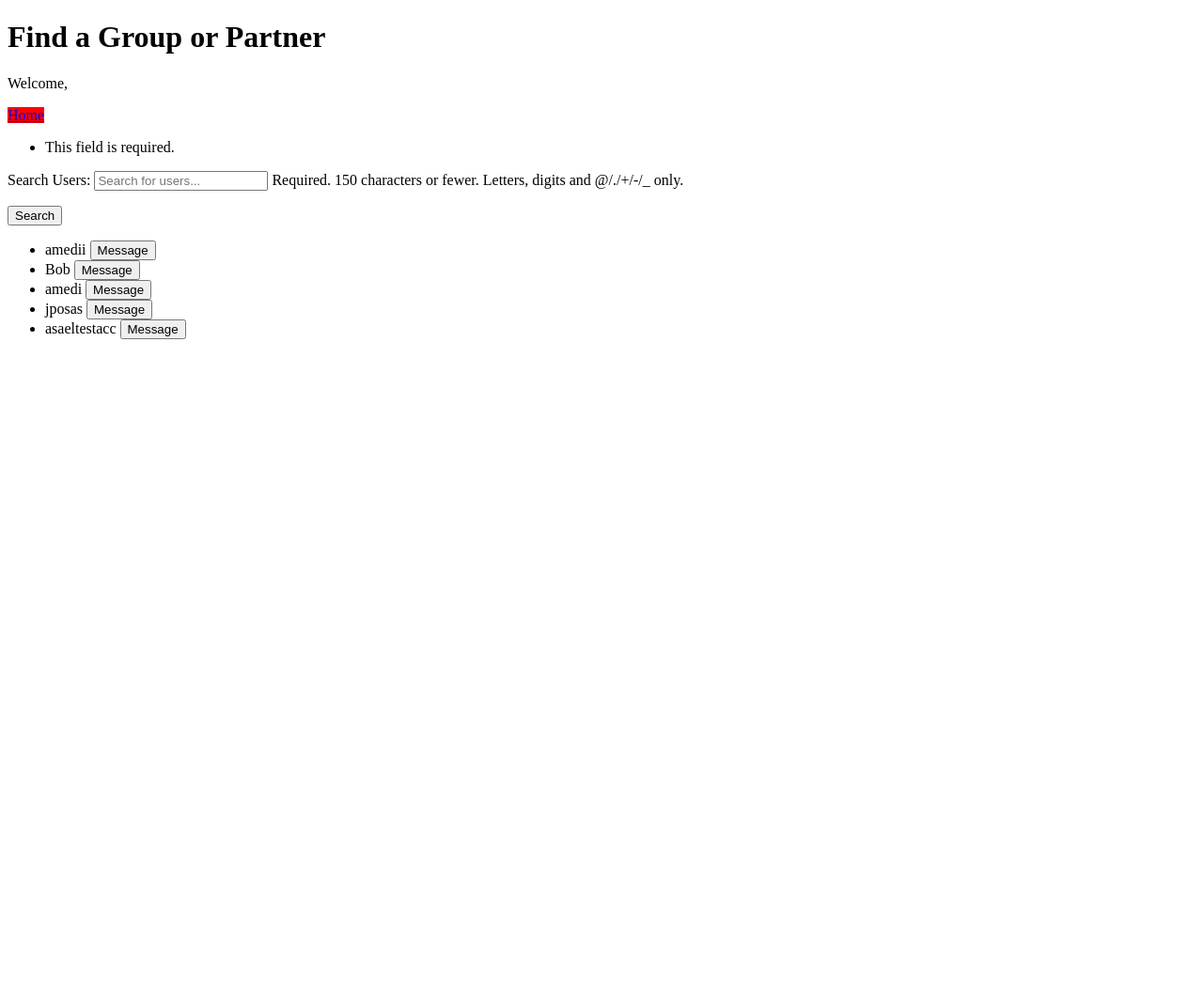
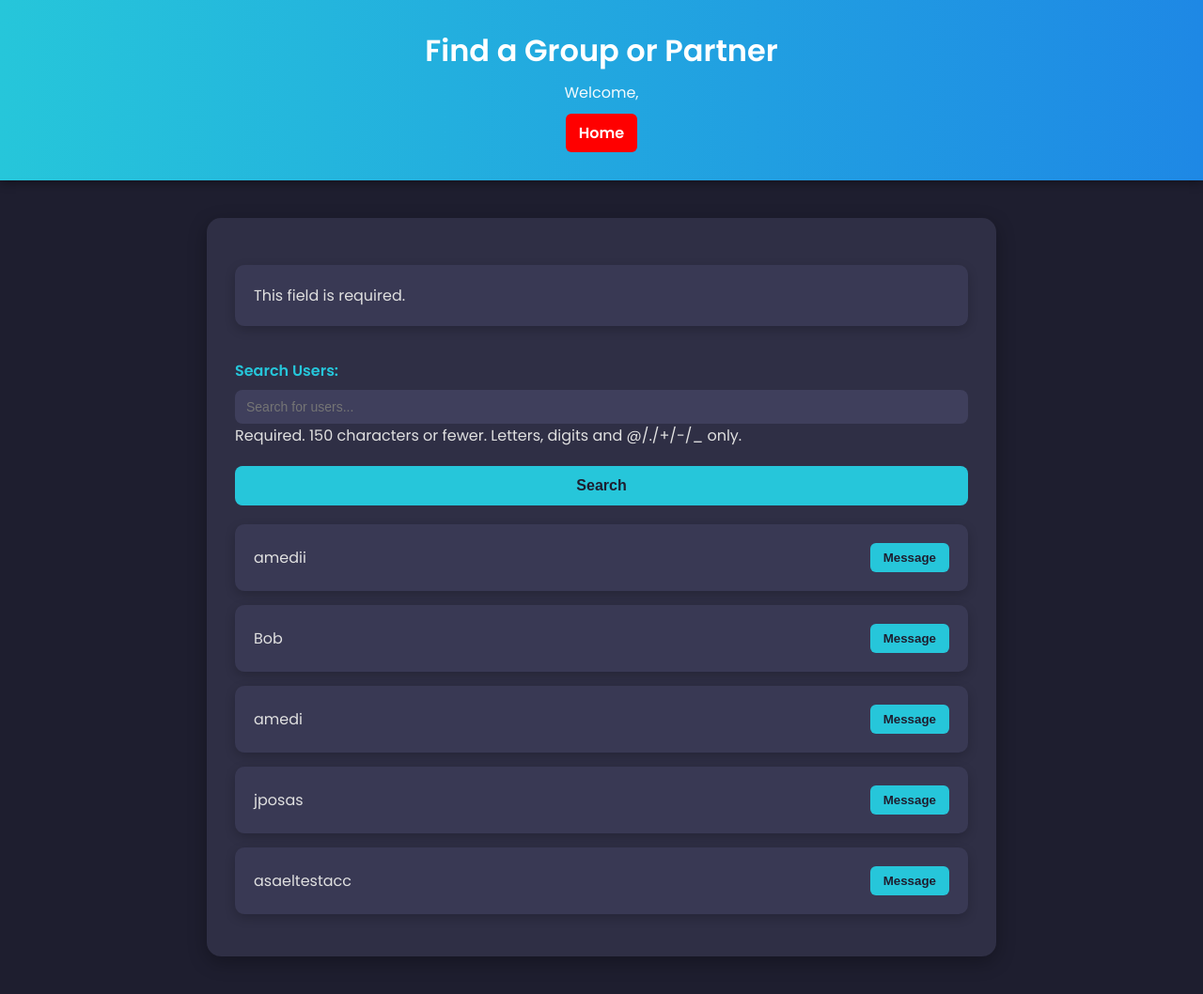
Before and after one commit to polan2wavii/HuddleEd, a Django app: page /find_partner/ in a window 1280 px wide. Shown: the whole page at 94% size. Before the commit the page ends 361 px from the top, so only its background shows below. Run offline with Django 5.2, Linux system fonts and the light colour scheme; data comes from the database, SQL or seed files in the repository.

Commit message:
Find Partner Page
Added styling to mach the color scheme of the other pages (find_partner.html)

```diff
--- a/base/templates/find_partner.html
+++ b/base/templates/find_partner.html
@@ -6,17 +6,178 @@
     <title>Find a Group or Partner</title>
     <style>
         /* Modal styles */
+        @import url('https://fonts.googleapis.com/css2?family=Poppins:wght@300;400;600&display=swap');
+
+        * {
+            margin: 0;
+            padding: 0;
+            box-sizing: border-box;
+        }
+
+        body {
+            font-family: 'Poppins', Arial, sans-serif;
+            background-color: #1e1e2f;
+            color: #e0e0e0;
+            min-height: 100vh;
+        }
+
+        a {
+            text-decoration: none;
+            color: inherit;
+        }
+
+        header {
+            background: linear-gradient(90deg, #26c6da 0%, #1e88e5 100%);
+            color: #fff;
+            padding: 30px 20px;
+            text-align: center;
+            box-shadow: 0 2px 10px rgba(0, 0, 0, 0.4);
+        }
+
+        header h1 {
+            font-size: 32px;
+            margin-bottom: 8px;
+        }
+
+        header p {
+            font-size: 16px;
+            opacity: 0.95;
+        }
+
+        header a {
+            display: inline-block;
+            margin-top: 10px;
+            background-color: #ff6b6b;
+            padding: 8px 14px;
+            border-radius: 6px;
+            font-weight: 600;
+            transition: background-color 0.3s ease;
+        }
+
+        header a:hover {
+            background-color: #ff3b3b;
+            color: #ffffff;
+        }
+
+        main {
+            padding: 40px 30px;
+            max-width: 900px;
+            margin: 0 auto;
+        }
+
+        section {
+            background-color: #2f2f45;
+            padding: 30px;
+            border-radius: 15px;
+            box-shadow: 0 6px 20px rgba(0, 0, 0, 0.3);
+        }
+
+        form {
+            display: flex;
+            flex-direction: column;
+            gap: 20px;
+        }
+
+        form p {
+            margin: 0;
+            display: flex;
+            flex-direction: column;
+        }
+
+        form label {
+            font-weight: 600;
+            margin-bottom: 8px;
+            color: #26c6da;
+        }
+
+        form input,
+        form select {
+            background-color: #3f3f5c;
+            color: #e0e0e0;
+            padding: 10px 12px;
+            border: none;
+            border-radius: 8px;
+            font-size: 14px;
+        }
+
+        form input:focus,
+        form select:focus {
+            outline: none;
+            box-shadow: 0 0 6px #26c6da;
+            background-color: #48486b;
+        }
+
+        form button {
+            padding: 12px;
+            background-color: #26c6da;
+            color: #1e1e2f;
+            font-weight: bold;
+            border: none;
+            border-radius: 8px;
+            font-size: 16px;
+            cursor: pointer;
+            transition: background-color 0.3s ease;
+        }
+
+        form button:hover {
+            background-color: #1e88e5;
+            color: #ffffff;
+        }
+
+        ul {
+            list-style-type: none;
+            padding: 0;
+            margin-top: 20px;
+        }
+
+        li {
+            background-color: #393954;
+            padding: 20px;
+            margin-bottom: 15px;
+            border-radius: 10px;
+            display: flex;
+            justify-content: space-between;
+            align-items: center;
+            transition: transform 0.2s ease, background-color 0.3s ease;
+            box-shadow: 0 4px 12px rgba(0, 0, 0, 0.2);
+        }
+
+        li:hover {
+            transform: scale(1.02);
+            background-color: #48486b;
+        }
+
+        li button {
+            padding: 8px 14px;
+            background-color: #26c6da;
+            color: #1e1e2f;
+            border: none;
+            border-radius: 6px;
+            font-weight: 600;
+            cursor: pointer;
+            transition: background-color 0.3s ease;
+        }
+
+        li button:hover {
+            background-color: #1e88e5;
+            color: #ffffff;
+        }
+
+        /* Modal styles */
         #messageModal {
             display: none;
             position: fixed;
             top: 50%;
             left: 50%;
             transform: translate(-50%, -50%);
-            background: white;
-            padding: 20px;
-            border: 1px solid black;
+            background: #2f2f45;
+            padding: 30px;
+            border-radius: 12px;
             z-index: 1000;
-            box-shadow: 0 4px 8px rgba(0, 0, 0, 0.2);
+            box-shadow: 0 8px 30px rgba(0, 0, 0, 0.4);
+            color: #e0e0e0;
+            width: 100%;
+            max-width: 400px;
         }
 
         #modalBackdrop {
```
Also changed, not shown: other parts of base/templates/find_partner.html (+56 -5 lines).
